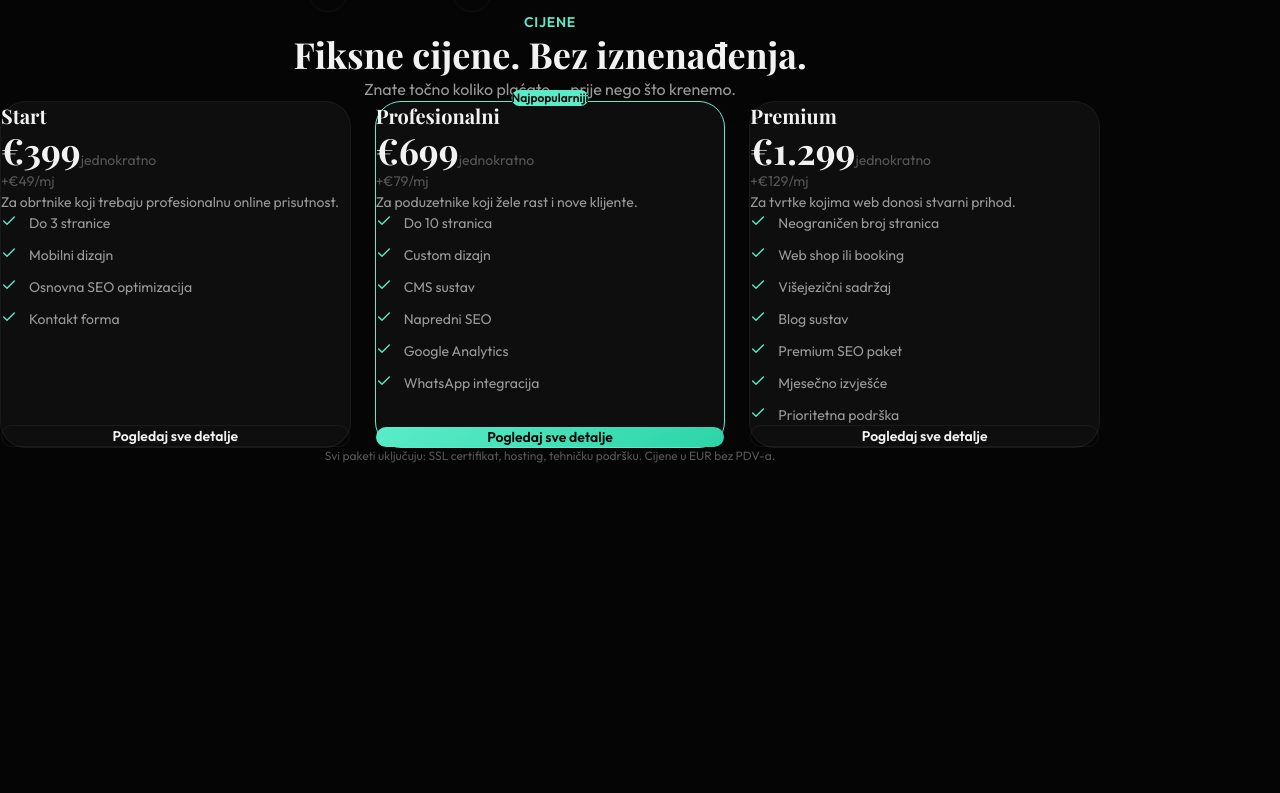
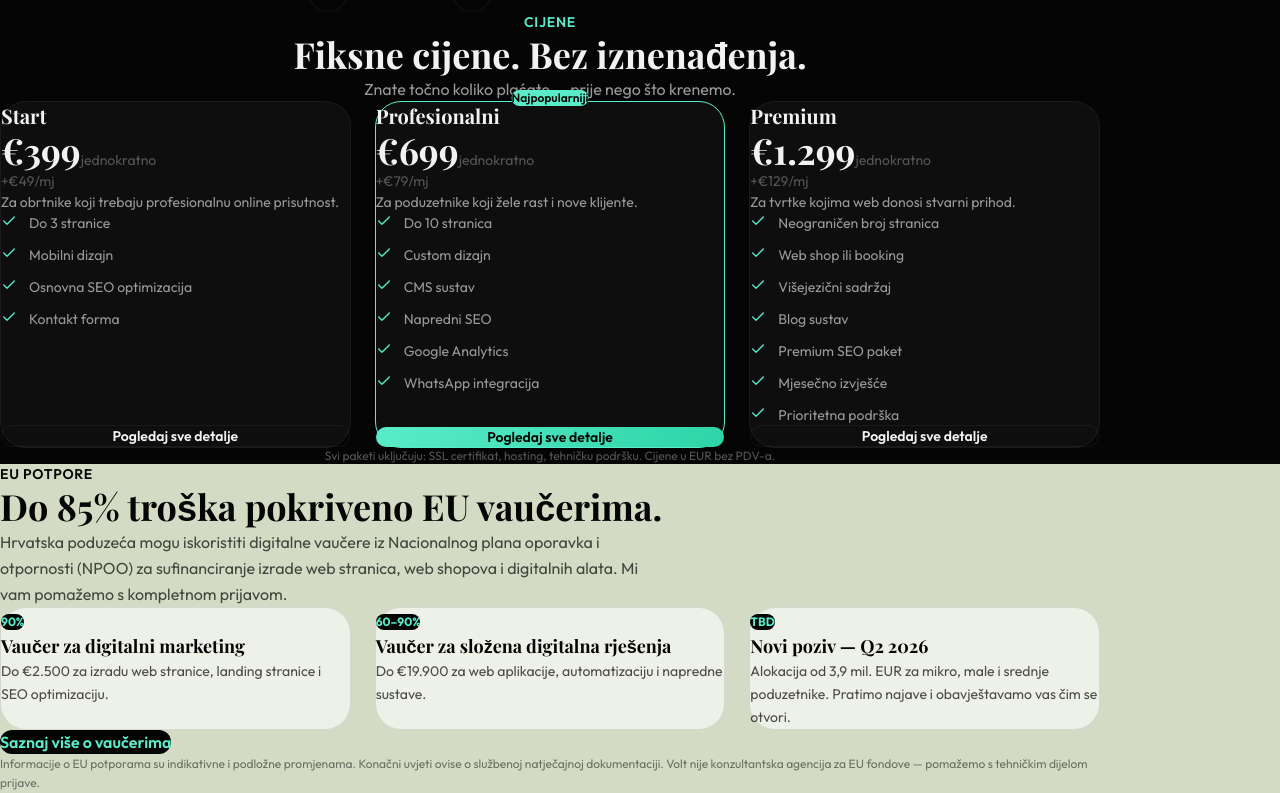
Before and after one commit to karloturk333-hash/volthr, a Next.js app: page / in a window 1280 px wide. Shown: the part 2553-3346 px from the top of the page. Before the commit the page ends 3017 px from the top, so only its background shows below. Built offline with nearby package versions, Linux system fonts and the light colour scheme.

Commit message:
feat: EU grant banner section with funding highlights
Also fixes StatsCounters type error with displayValue property.

Co-Authored-By: Claude Opus 4.6 <noreply@anthropic.com>

```diff
--- a/app/page.tsx
+++ b/app/page.tsx
@@ -7,6 +7,7 @@ import { PortfolioGrid } from "@/components/sections/PortfolioGrid"
 import { StatsCounters } from "@/components/sections/StatsCounters"
 import { Testimonials } from "@/components/sections/Testimonials"
 import { PricingPreview } from "@/components/sections/PricingPreview"
+import { EuGrantBanner } from "@/components/sections/EuGrantBanner"
 
 export default function HomePage() {
   return (
@@ -20,6 +21,7 @@ export default function HomePage() {
       <StatsCounters />
       <Testimonials />
       <PricingPreview />
+      <EuGrantBanner />
     </main>
   )
 }
--- /dev/null
+++ b/components/sections/EuGrantBanner.tsx
@@ -0,0 +1,104 @@
+"use client"
+
+import { m } from "motion/react"
+import Link from "next/link"
+import { EU_GRANT } from "@/lib/content"
+
+const fadeUp = {
+  hidden: { opacity: 0, y: 24 },
+  visible: { opacity: 1, y: 0, transition: { duration: 0.6, ease: "easeOut" as const } },
+}
+
+export function EuGrantBanner() {
+  return (
+    <section className="px-6 py-24" style={{ background: "var(--frame)" }}>
+      <m.div
+        className="mx-auto max-w-[1100px]"
+        initial="hidden"
+        whileInView="visible"
+        viewport={{ once: true, amount: 0.1 }}
+        variants={{ hidden: {}, visible: { transition: { staggerChildren: 0.1 } } }}
+      >
+        <m.p
+          variants={fadeUp}
+          className="mb-3 text-sm font-semibold uppercase tracking-wider"
+          style={{ color: "var(--surface)" }}
+        >
+          {EU_GRANT.label}
+        </m.p>
+        <m.h2
+          variants={fadeUp}
+          className="font-playfair text-3xl font-bold leading-tight md:text-4xl"
+          style={{ color: "var(--surface)" }}
+        >
+          {EU_GRANT.heading}
+        </m.h2>
+        <m.p
+          variants={fadeUp}
+          className="mt-4 max-w-2xl text-base leading-relaxed"
+          style={{ color: "rgba(5, 5, 5, 0.7)" }}
+        >
+          {EU_GRANT.body}
+        </m.p>
+
+        <div className="mt-14 grid gap-6 md:grid-cols-3">
+          {EU_GRANT.highlights.map((item) => (
+            <m.div
+              key={item.title}
+              variants={fadeUp}
+              className="border p-6"
+              style={{
+                background: "rgba(255, 255, 255, 0.6)",
+                borderColor: "rgba(5, 5, 5, 0.1)",
+                borderRadius: "var(--r-lg)",
+              }}
+            >
+              <div
+                className="mb-4 inline-block rounded-full px-3 py-1 text-xs font-bold"
+                style={{
+                  background: "var(--surface)",
+                  color: "var(--accent)",
+                }}
+              >
+                {item.intensity}
+              </div>
+              <h3
+                className="font-playfair text-lg font-bold"
+                style={{ color: "var(--surface)" }}
+              >
+                {item.title}
+              </h3>
+              <p
+                className="mt-2 text-sm leading-relaxed"
+                style={{ color: "rgba(5, 5, 5, 0.7)" }}
+              >
+                {item.description}
+              </p>
+            </m.div>
+          ))}
+        </div>
+
+        <m.div variants={fadeUp} className="mt-10">
+          <Link
+            href={EU_GRANT.cta.href}
+            className="inline-block rounded-full px-8 py-3.5 text-base font-semibold"
+            style={{
+              background: "var(--surface)",
+              color: "var(--accent)",
+            }}
+          >
+            {EU_GRANT.cta.label}
+          </Link>
+        </m.div>
+
+        <m.p
+          variants={fadeUp}
+          className="mt-8 text-xs leading-relaxed"
+          style={{ color: "rgba(5, 5, 5, 0.5)" }}
+        >
+          {EU_GRANT.disclaimer}
+        </m.p>
+      </m.div>
+    </section>
+  )
+}
--- a/components/sections/StatsCounters.tsx
+++ b/components/sections/StatsCounters.tsx
@@ -70,7 +70,7 @@ export function StatsCounters() {
         <div className="grid grid-cols-2 gap-8 lg:grid-cols-4">
           {STATS.items.map((item, i) => (
             <m.div key={i} variants={fadeUp} className="text-center">
-              <Counter value={item.value} suffix={item.suffix} displayValue={item.displayValue} />
+              <Counter value={item.value} suffix={item.suffix} displayValue={"displayValue" in item ? item.displayValue : undefined} />
               <p className="mt-3 text-sm font-medium" style={{ color: "var(--text-2)" }}>
                 {item.label}
               </p>
```
